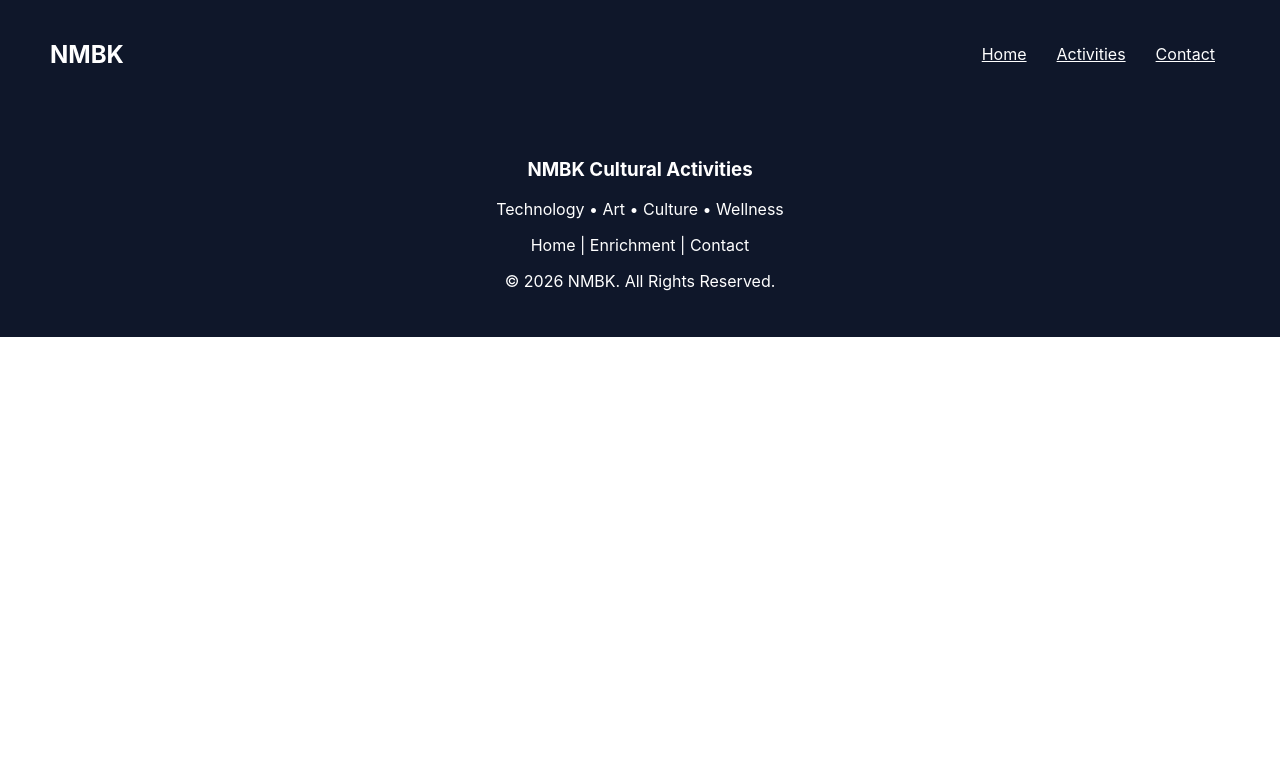
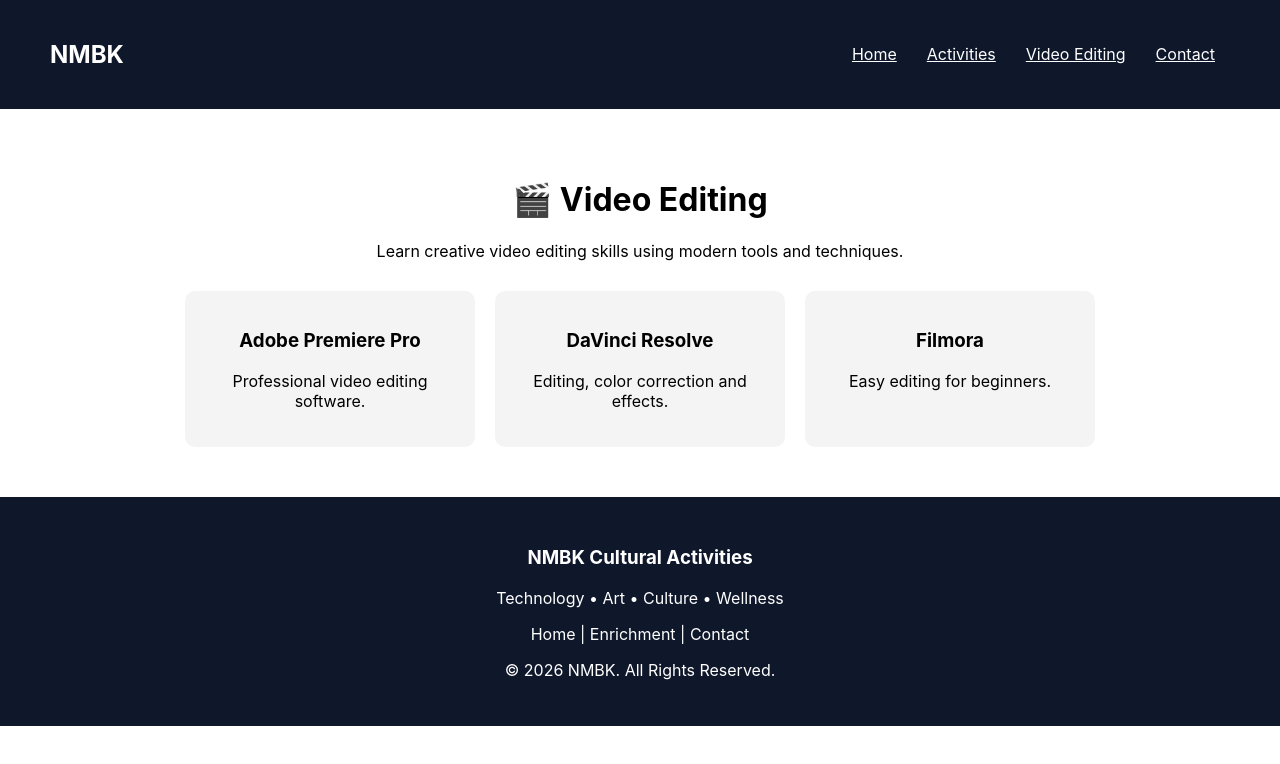
Before and after one commit to Sandhya123564/nmbk-project, a React (Create React App) app in the folder frontend/: page /video-editing in a window 1280 px wide. Shown: the top 764 px of the page. Built offline with nearby package versions, Linux system fonts and the light colour scheme.

Commit message:
Added Video Editing page

```diff
--- a/frontend/src/App.js
+++ b/frontend/src/App.js
@@ -6,6 +6,7 @@
 import Enrichment from "./components/Enrichment";
 import Contact from "./components/Contact";
 import Footer from "./components/Footer";
+import VideoEditing from "./components/VideoEditing";
 
 function App() {
   return (
@@ -16,6 +17,7 @@
         <Route path="/" element={<Home />} />
         <Route path="/enrichment" element={<Enrichment />} />
         <Route path="/contact" element={<Contact />} />
+        <Route path="/video-editing" element={<VideoEditing />} />
       </Routes>
 
       <Footer />
--- a/frontend/src/components/Navbar.js
+++ b/frontend/src/components/Navbar.js
@@ -22,6 +22,9 @@
         <Link to="/enrichment" style={{ color: "white", margin: "15px" }}>
           Activities
         </Link>
+        <Link to="/video-editing" style={{ color: "white", margin: "15px" }}>
+  Video Editing
+</Link>
 
         <Link to="/contact" style={{ color: "white", margin: "15px" }}>
           Contact
--- /dev/null
+++ b/frontend/src/components/VideoEditing.js
@@ -0,0 +1,53 @@
+import React from "react";
+
+function VideoEditing() {
+  return (
+    <div style={{ padding: "50px", textAlign: "center" }}>
+      <h1>🎬 Video Editing</h1>
+
+      <p>
+        Learn creative video editing skills using modern tools and techniques.
+      </p>
+
+      <div style={{
+        display: "flex",
+        justifyContent: "center",
+        gap: "20px",
+        flexWrap: "wrap",
+        marginTop: "30px"
+      }}>
+        <div style={{
+          background: "#f4f4f4",
+          padding: "20px",
+          width: "250px",
+          borderRadius: "10px"
+        }}>
+          <h3>Adobe Premiere Pro</h3>
+          <p>Professional video editing software.</p>
+        </div>
+
+        <div style={{
+          background: "#f4f4f4",
+          padding: "20px",
+          width: "250px",
+          borderRadius: "10px"
+        }}>
+          <h3>DaVinci Resolve</h3>
+          <p>Editing, color correction and effects.</p>
+        </div>
+
+        <div style={{
+          background: "#f4f4f4",
+          padding: "20px",
+          width: "250px",
+          borderRadius: "10px"
+        }}>
+          <h3>Filmora</h3>
+          <p>Easy editing for beginners.</p>
+        </div>
+      </div>
+    </div>
+  );
+}
+
+export default VideoEditing;
```
